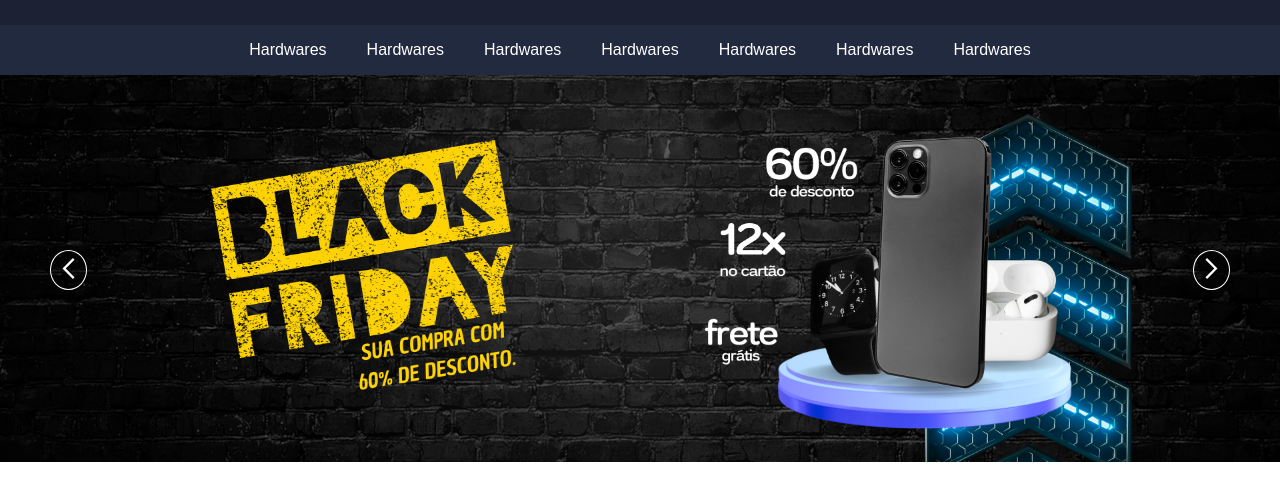
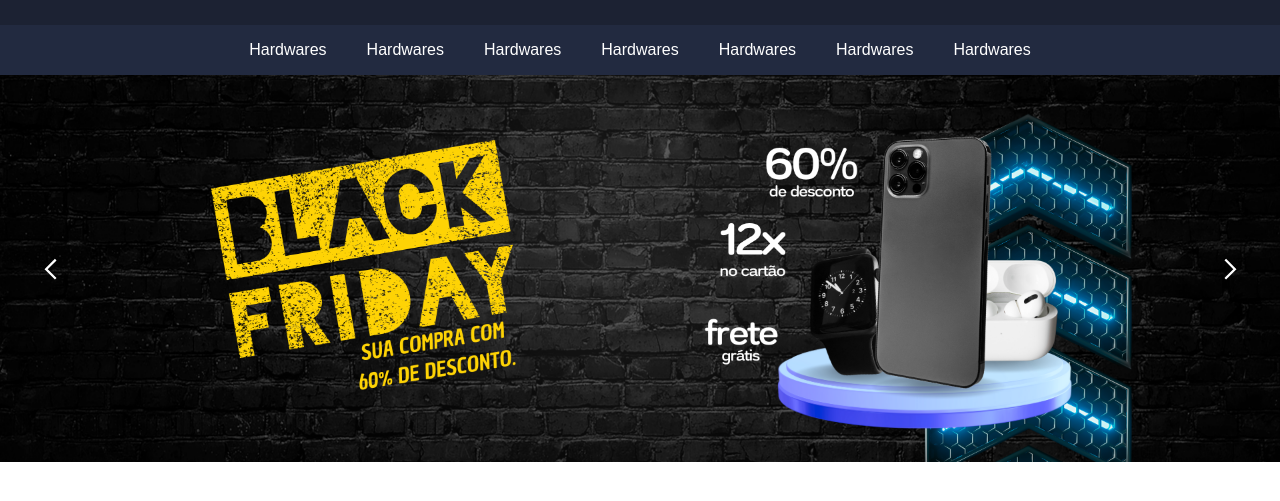
Before and after one commit to HyanFerreira/tera-shop, a plain HTML site: page index.html in a window 1280 px wide. Shown: the part 75-576 px from the top of the page. Drawn offline with nearby package versions, Linux system fonts and the light colour scheme.

Commit message:
update carousel - 08/11

```diff
--- a/assets/css/styles.css
+++ b/assets/css/styles.css
@@ -141,10 +141,11 @@
 .carousel-slide {
     display: flex;
     width: 400%;
-    /* 300% para 3 imagens (100% por imagem) */
-    transition: transform 0.5s;
+    transition: all 900ms;
+    /* Adicione a transição aqui */
     position: relative;
 }
+
 
 .carousel-slide .banner-slide img {
     width: 100%;
@@ -162,13 +163,14 @@
 #nextBtn {
     cursor: pointer;
     background-color: rgba(0, 0, 0, 0.0);
-    border: 1px solid white;
+    border: 0;
     padding: 5px;
-    border-radius: 50%;
     position: absolute;
     z-index: 10;
     top: 50%;
     transform: translate(0%, -50%);
+    height: 100%;
+    width: 100px;
 }
 
 #prevBtn img,
@@ -182,9 +184,9 @@
 } */
 
 #prevBtn {
-    left: 50px;
+    left: 0;
 }
 
 #nextBtn {
-    right: 50px;
+    right: 0;
 }
```
Also changed, not shown: assets/js/carousel.js (+60 -0 lines).
